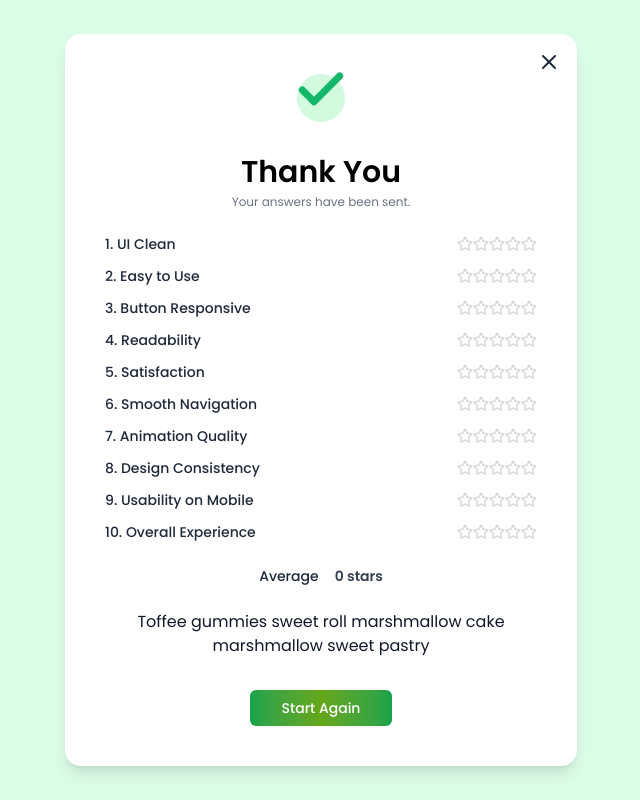
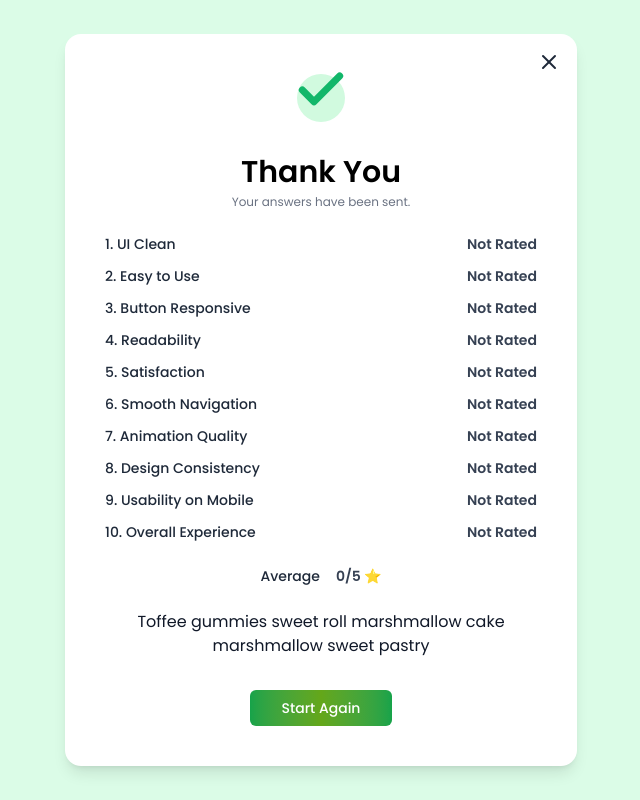
Before and after one commit to vineetkatiyar/Gummies_Task, a Next.js app: page /result in a window 1280 px wide. Shown: the whole page, without its empty margins (319-959 px from the left). Built offline with nearby package versions, Linux system fonts and the light colour scheme.

Commit message:
update average rating feature

```diff
--- a/app/result/page.tsx
+++ b/app/result/page.tsx
@@ -8,8 +8,15 @@ import { useRouter } from "next/navigation";
 const Result = () => {
   const questionRatings = useRatingStore((state) => state.questionRatings);
   const router = useRouter();
+  const attemptedRatings = questionRatings.filter((r) => r > 0);
+
   const average =
-    questionRatings.reduce((sum, x) => sum + x, 0) / questionRatings.length;
+    attemptedRatings.length > 0
+      ? (
+          attemptedRatings.reduce((sum, x) => sum + x, 0) /
+          attemptedRatings.length
+        ).toFixed(1)
+      : 0;
 
   function restart() {
     router.push("/");
@@ -57,7 +64,11 @@ const Result = () => {
               </span>
 
               <span className="flex items-center gap-1 text-sm font-semibold text-gray-700">
-                {renderStars(questionRatings[i])}
+                {questionRatings[i] > 0 ? (
+                  renderStars(questionRatings[i])
+                ) : (
+                  <span>Not Rated</span>
+                )}
               </span>
             </div>
           ))}
@@ -66,7 +77,7 @@ const Result = () => {
         <div className="flex justify-center md:gap-4 gap-2 items-center mb-6">
           <span className="font-medium text-gray-800 text-sm">Average</span>
           <span className="flex items-center gap-1 text-sm font-semibold text-gray-700">
-            {average} stars{" "}
+            {average}/5 ⭐
           </span>
         </div>
 
--- a/components/QuestionCard.tsx
+++ b/components/QuestionCard.tsx
@@ -78,7 +78,7 @@ export default function QuestionCard({
 
         <div className="flex justify-center sm:justify-end">
           <Timer
-            initial={90}
+            initial={60}
             onComplete={() => {
               setTimeout(() => {
                 router.push("/result");
--- a/components/Timer.tsx
+++ b/components/Timer.tsx
@@ -8,7 +8,7 @@ interface TimerProps {
   onComplete?: () => void;
 }
 
-export default function Timer({ initial = 90, onComplete }: TimerProps) {
+export default function Timer({ initial = 60, onComplete }: TimerProps) {
   const [time, setTime] = useState(initial);
 
   useEffect(() => {
```
